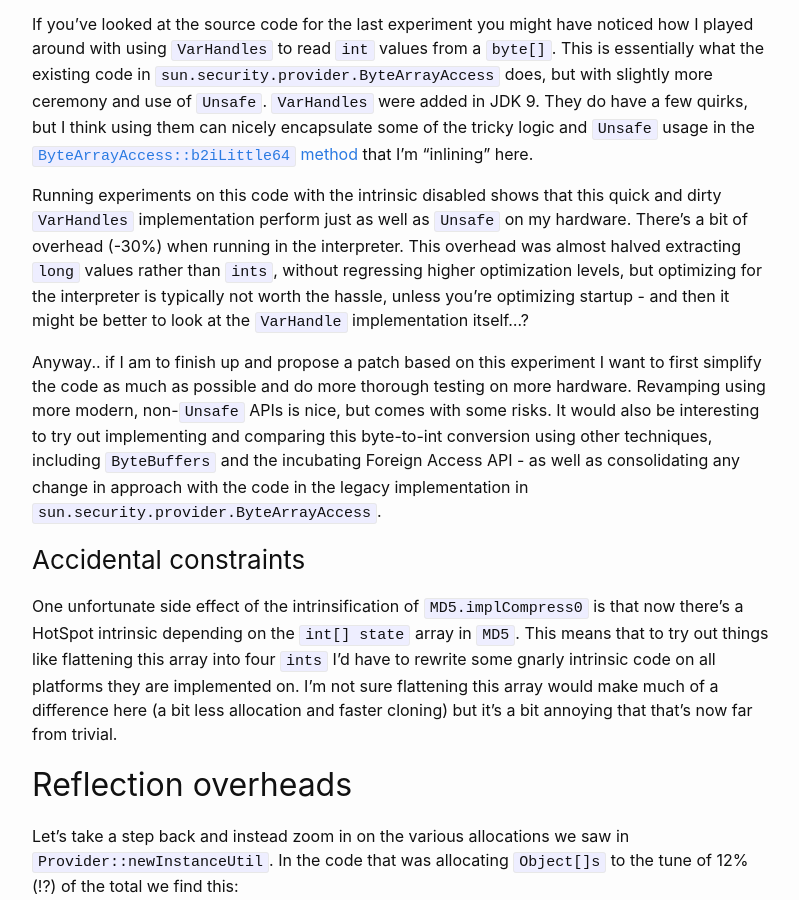
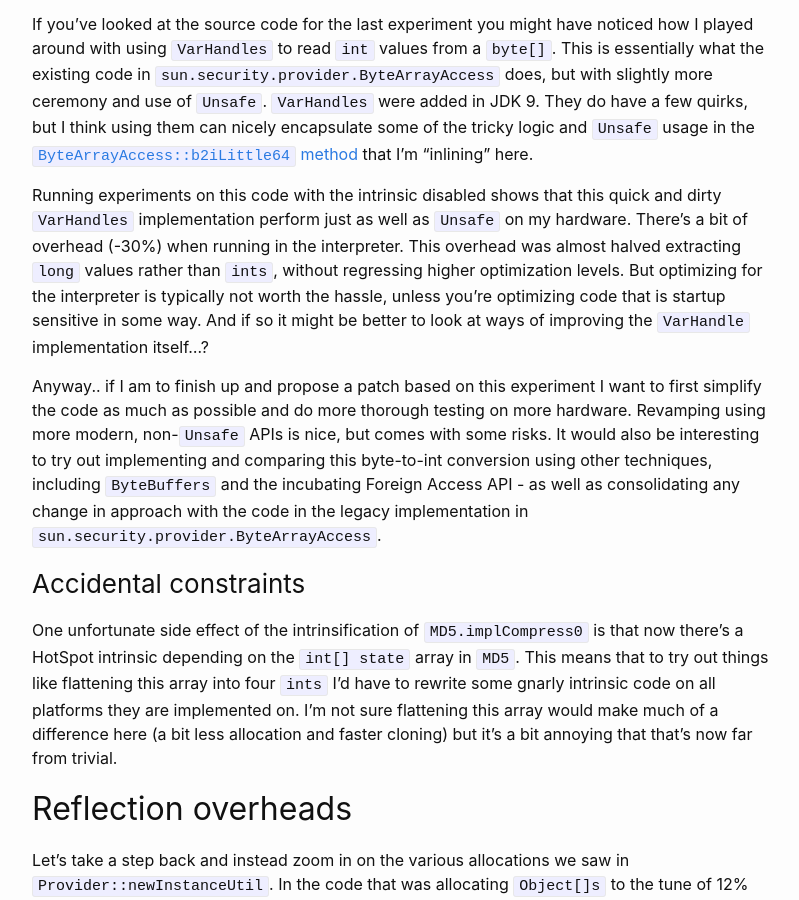
Before and after one commit to cl4es/cl4es.github.io, a Jekyll site: the page built from _posts/2021-01-04-Investigating-MD5-Overheads.md, in a window 1280 px wide and 900 px high, scrolled down 6038 px. Shown: the whole window, without its empty margins (238-1037 px from the left). Built offline with Jekyll 4.4.1, drawn with Linux system fonts in a browser that asks for light colours.

Commit message:
Flow improv

```diff
--- a/_posts/2021-01-04-Investigating-MD5-Overheads.md
+++ b/_posts/2021-01-04-Investigating-MD5-Overheads.md
@@ -207,7 +207,7 @@ The effect of this optimization diminish on larger inputs - down to getting lost
 
 If you've looked at the source code for the last experiment you might have noticed how I played around with using `VarHandles` to read `int` values from a `byte[]`. This is essentially what the existing code in `sun.security.provider.ByteArrayAccess` does, but with slightly more ceremony and use of `Unsafe`. `VarHandles` were added in JDK 9. They do have a few quirks, but I think using them can nicely encapsulate some of the tricky logic and `Unsafe` usage in the  [`ByteArrayAccess::b2iLittle64` method](https://github.com/openjdk/jdk/blob/05a764f4ffb8030d6b768f2d362c388e5aabd92d/src/java.base/share/classes/sun/security/provider/ByteArrayAccess.java#L130) that I'm "inlining" here.
 
-Running experiments on this code with the intrinsic disabled shows that this quick and dirty `VarHandles` implementation perform just as well as `Unsafe` on my hardware. There's a bit of overhead (-30%) when running in the interpreter. This overhead was almost halved extracting `long` values rather than `ints`, without regressing higher optimization levels, but optimizing for the interpreter is typically not worth the hassle, unless you're optimizing startup - and then it might be better to look at the `VarHandle` implementation itself...?
+Running experiments on this code with the intrinsic disabled shows that this quick and dirty `VarHandles` implementation perform just as well as `Unsafe` on my hardware. There's a bit of overhead (-30%) when running in the interpreter. This overhead was almost halved extracting `long` values rather than `ints`, without regressing higher optimization levels. But optimizing for the interpreter is typically not worth the hassle, unless you're optimizing code that is startup sensitive in some way. And if so it might be better to look at ways of improving the `VarHandle` implementation itself...?
 
 Anyway.. if I am to finish up and propose a patch based on this experiment I want to first simplify the code as much as possible and do more thorough testing on more hardware. Revamping using more modern, non-`Unsafe` APIs is nice, but comes with some risks. It would also be interesting to try out implementing and comparing this byte-to-int conversion using other techniques, including `ByteBuffers` and the incubating Foreign Access API - as well as consolidating any change in approach with the code in the legacy implementation in `sun.security.provider.ByteArrayAccess`.
 
```
